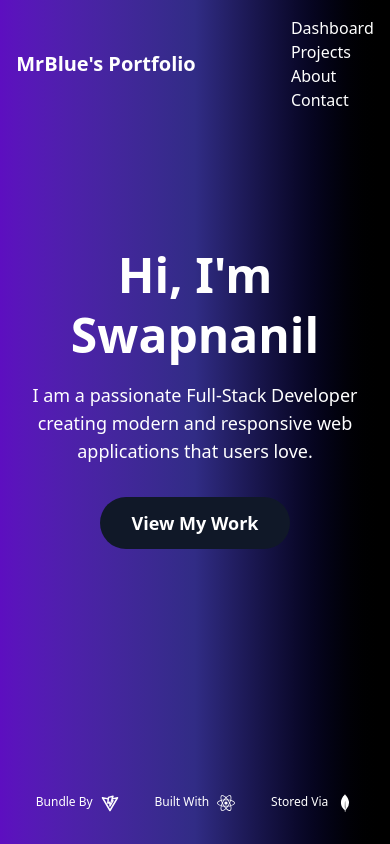
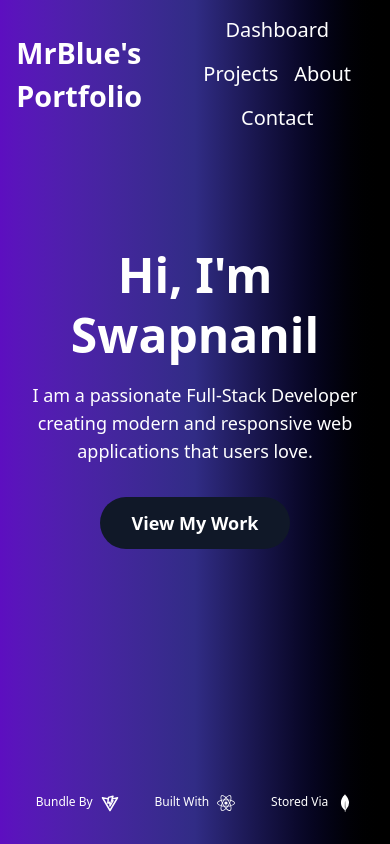
Before and after one commit to swapnanil1/React-Portfolio-With-CMS, a React (Vite) app: page / in a window 390 px wide. Shown: the top 844 px of the page. Built offline with nearby package versions, Linux system fonts and the light colour scheme; no server answers.

Commit message:
fix: increase mobile navbar items space

```diff
--- a/src/components/NavBar.jsx
+++ b/src/components/NavBar.jsx
@@ -20,14 +20,15 @@ function NavBar() {
             className={`${navbarClasses} fixed top-0 z-50 w-full transition-all duration-300 ease-in-out`}
         >
             <nav className="mx-auto flex w-11/12 max-w-6xl items-center justify-between pt-4 pb-4">
-                <a href="#Hero" className="text-xl font-bold md:text-2xl">
+                <a href="#Hero" className="text-[1.8rem] font-bold md:text-2xl">
                     MrBlue's Portfolio
                 </a>
-                <ul className="items-center gap-8 sm:flex sm:flex-col md:flex md:flex-row">
+                <ul className="ml-6 flex flex-wrap items-center justify-center gap-4 md:flex md:flex-row md:gap-8">
+                    {' '}
                     <li>
                         <a
                             href="/DashBoard"
-                            className={`font-medium ${isScrolled ? 'hover:text-violet-600' : 'hover:text-gray-300'}`}
+                            className={`sm: text-xl font-medium md:text-base ${isScrolled ? 'hover:text-violet-600' : 'hover:text-gray-300'}`}
                         >
                             Dashboard
                         </a>
@@ -35,7 +36,7 @@ function NavBar() {
                     <li>
                         <a
                             href="#Projects"
-                            className={`font-medium ${isScrolled ? 'hover:text-violet-600' : 'hover:text-gray-300'}`}
+                            className={`sm: text-xl font-medium md:text-base ${isScrolled ? 'hover:text-violet-600' : 'hover:text-gray-300'}`}
                         >
                             Projects
                         </a>
@@ -43,7 +44,7 @@ function NavBar() {
                     <li>
                         <a
                             href="#About"
-                            className={`font-medium ${isScrolled ? 'hover:text-violet-600' : 'hover:text-gray-300'}`}
+                            className={`sm: text-xl font-medium md:text-base ${isScrolled ? 'hover:text-violet-600' : 'hover:text-gray-300'}`}
                         >
                             About
                         </a>
@@ -51,7 +52,7 @@ function NavBar() {
                     <li>
                         <a
                             href="#Contact"
-                            className={`font-medium ${isScrolled ? 'hover:text-violet-600' : 'hover:text-gray-300'}`}
+                            className={`sm: text-xl font-medium md:text-base ${isScrolled ? 'hover:text-violet-600' : 'hover:text-gray-300'}`}
                         >
                             Contact
                         </a>
```
